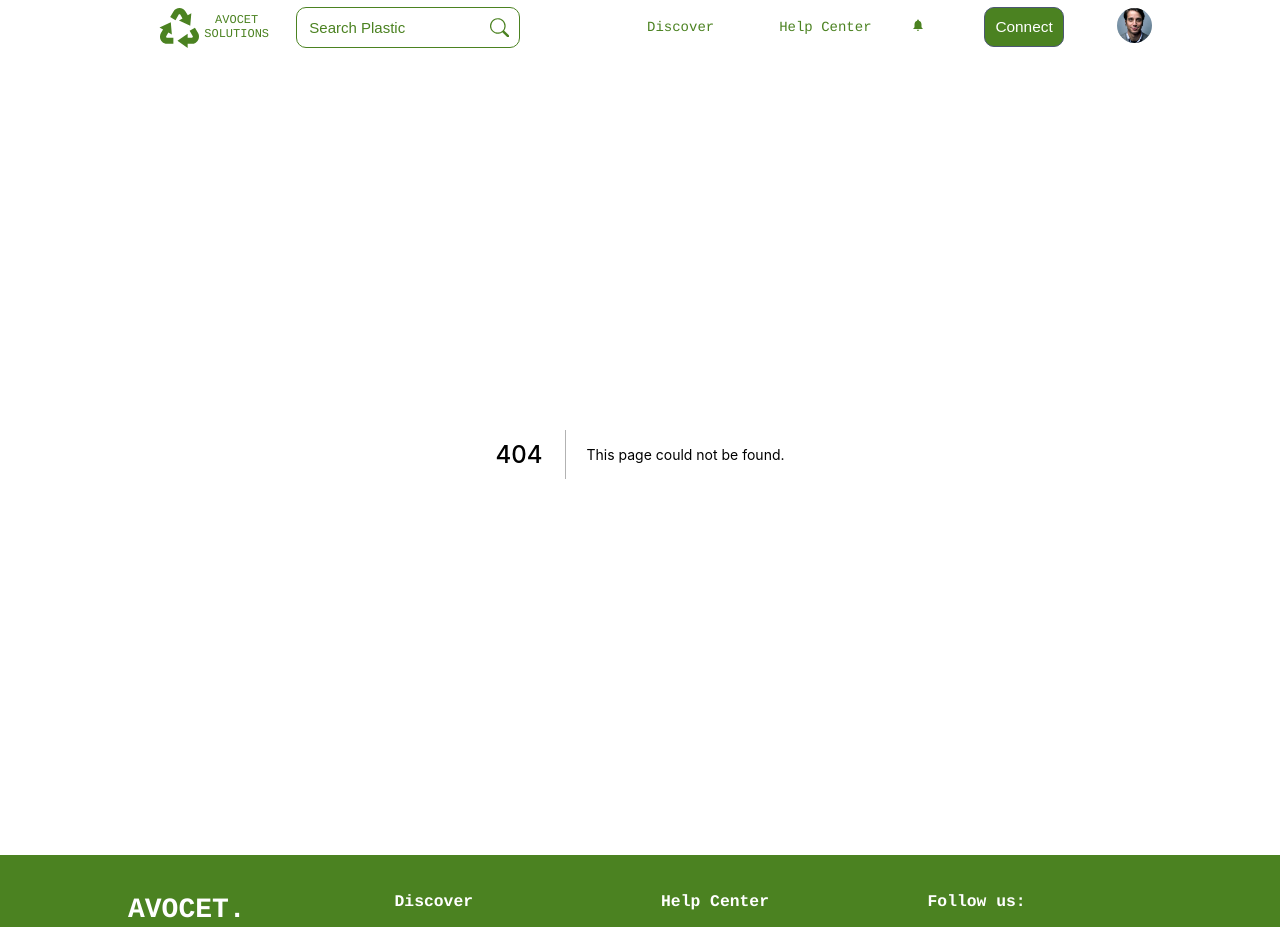
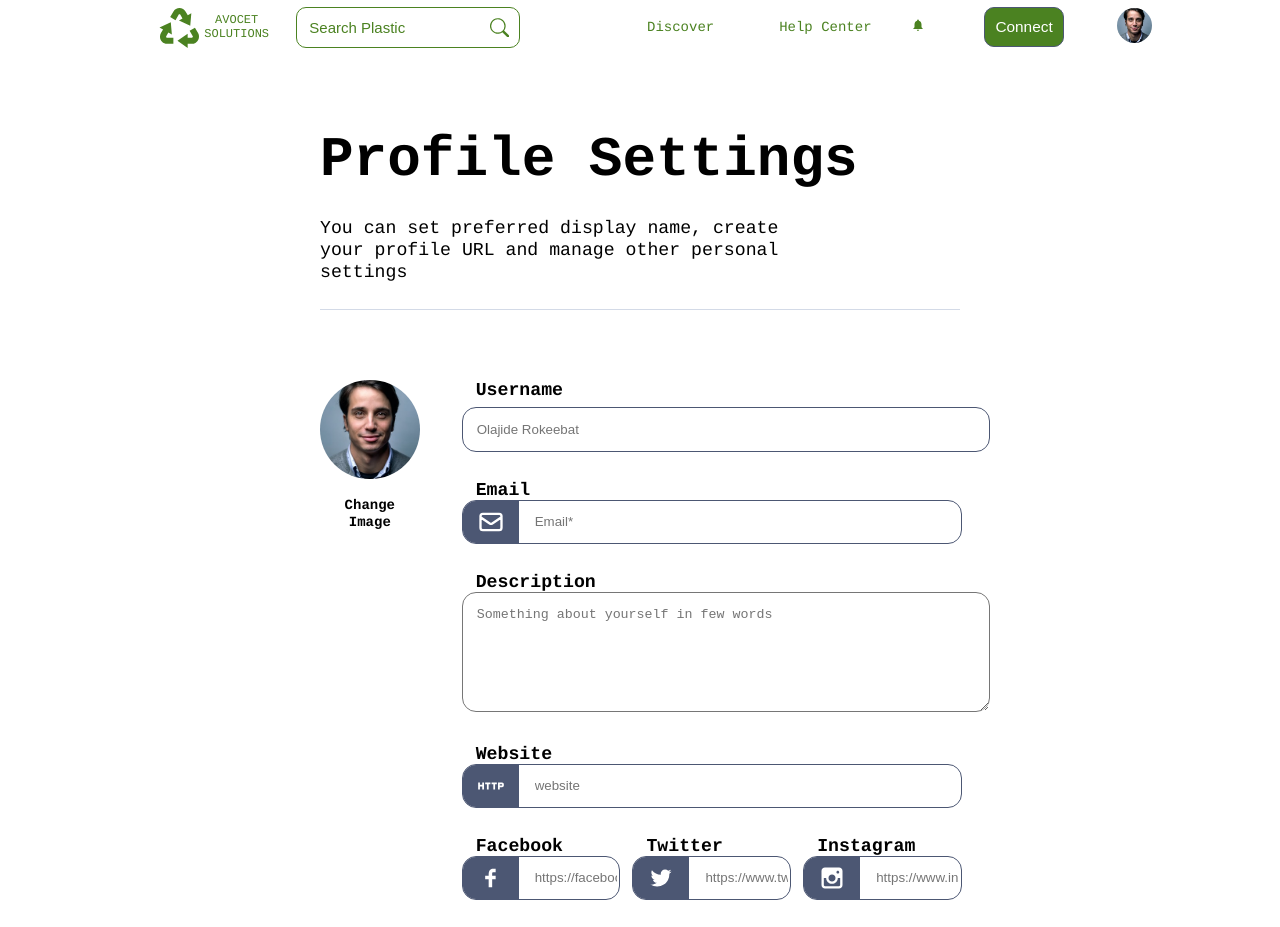
Before and after one commit to ameer017/avocet-frontend, a Next.js app: page /account in a window 1280 px wide. Before the commit this address had no page. Shown: the top 927 px of the page. Built offline with nearby package versions, Linux system fonts and the light colour scheme.

Commit message:
User Profile Settings

```diff
--- /dev/null
+++ b/AccountPage/Form/Form.jsx
@@ -0,0 +1,120 @@
+import React from "react";
+import { HiOutlineMail } from "react-icons/hi";
+import { MdOutlineHttp, MdOutlineContentCopy } from "react-icons/md";
+import {
+  TiSocialFacebook,
+  TiSocialTwitter,
+  TiSocialInstagram,
+} from "react-icons/ti";
+
+// INTERNAL IMPORTS
+import Style from "./Form.module.css";
+import { Button } from "../../components/componentIndex.js";
+import { ST } from "next/dist/shared/lib/utils";
+
+const Form = () => {
+  return (
+    <div className={Style.Form}>
+      <div className={Style.Form_box}>
+        <form>
+          <div className={Style.Form_box_input}>
+            <label htmlFor="name">Username</label>
+            <input
+              type="text"
+              placeholder="Olajide Rokeebat"
+              className={Style.Form_box_input_userName}
+            />
+          </div>
+
+          <div className={Style.Form_box_input}>
+            <label htmlFor="email">Email</label>
+            <div className={Style.Form_box_input_box}>
+              <div className={Style.Form_box_input_box_icon}>
+                <HiOutlineMail />
+              </div>
+              <input type="text" placeholder="Email*" />
+            </div>
+          </div>
+
+          <div className={Style.Form_box_input}>
+            <label htmlFor="description">Description</label>
+            <textarea
+              name=""
+              id=""
+              cols="30"
+              rows="6"
+              placeholder="Something about yourself in few words"
+            ></textarea>
+          </div>
+
+          <div className={Style.Form_box_input}>
+            <label htmlFor="website">Website</label>
+            <div className={Style.Form_box_input_box}>
+              <div className={Style.Form_box_input_box_icon}>
+                <MdOutlineHttp />
+              </div>
+              <input type="text" placeholder="website" />
+            </div>
+          </div>
+
+          <div className={Style.Form_box_input_social}>
+            <div className={Style.Form_box_input}>
+              <label htmlFor="Facebook">Facebook</label>
+              <div className={Style.Form_box_input_box}>
+                <div className={Style.Form_box_input_box_icon}>
+                  <TiSocialFacebook />
+                </div>
+                <input type="text" placeholder="https://facebook" />
+              </div>
+            </div>
+            <div className={Style.Form_box_input}>
+              <label htmlFor="Twitter">Twitter</label>
+              <div className={Style.Form_box_input_box}>
+                <div className={Style.Form_box_input_box_icon}>
+                  <TiSocialTwitter />
+                </div>
+                <input type="text" placeholder="https://www.twitter.com" />
+              </div>
+            </div>
+            <div className={Style.Form_box_input}>
+              <label htmlFor="Instagram">Instagram</label>
+              <div className={Style.Form_box_input_box}>
+                <div className={Style.Form_box_input_box_icon}>
+                  <TiSocialInstagram />
+                </div>
+                <input type="text" placeholder="https://www.instagram.com" />
+              </div>
+            </div>
+          </div>
+
+          <div className={Style.Form_box_input}>
+            <label htmlFor="wallet">Wallet Address</label>
+            <div className={Style.Form_box_input_box}>
+              <div className={Style.Form_box_input_box_icon}>
+                <MdOutlineHttp />
+              </div>
+              <input
+                type="text"
+                placeholder="0FJHFDD3898JHF89JNV89ERN4R8RE84UIREJDN8EUJDS8WIUSJK"
+              />
+              <div className={Style.Form_box_input_box_icon}>
+                <MdOutlineContentCopy />
+              </div>
+            </div>
+          </div>
+
+          <div className={Style.Form_box_btn}>
+            <Button
+              btnName="Upload Profile"
+              handleClick={() => {}}
+              className={Style.button}
+            />
+          </div>
+
+        </form>
+      </div>
+    </div>
+  );
+};
+
+export default Form;
--- /dev/null
+++ b/AccountPage/Form/Form.module.css
@@ -0,0 +1,106 @@
+.Form {
+    width: 100%;
+}
+
+.Form_box_input {
+    margin-top: 2rem;
+}
+
+.Form_box_input label {
+    display: block;
+    width: 100%;
+    margin-left: 1rem;
+    font-weight: 700;
+    font-size: 1.3rem;
+}
+
+.Form_box_input_userName {
+    width: 100%;
+    border: 1px solid var(--icons-color);
+    padding: 1rem;
+    background-color: transparent;
+    margin-top: .5rem;
+    outline: none;
+    border-radius: 1rem;
+    -webkit-border-radius: 1rem;
+    -moz-border-radius: 1rem;
+    -ms-border-radius: 1rem;
+    -o-border-radius: 1rem;
+}
+
+.Form_box_input::placeholder {
+    font-size: 1.2rem;
+    color: var(--icons-color);
+}
+
+.Form_box_input_box {
+    width: 100%;
+    border: 1px solid var(--icons-color);
+    align-items: center;
+    display: flex;
+    gap: 1rem;
+    overflow: hidden;
+    border-radius: 1rem;
+    -webkit-border-radius: 1rem;
+    -moz-border-radius: 1rem;
+    -ms-border-radius: 1rem;
+    -o-border-radius: 1rem;
+}
+
+.Form_box_input_box_icon {
+    font-size: 2rem;
+    background-color: var(--icons-color);
+    padding: .5rem 1rem;
+    color: var(--main-bg-color);
+    display: grid;
+    cursor: pointer;
+}
+
+.Form_box_input_box input {
+    width: 90%;
+    border: 0;
+    background-color: transparent;
+    outline: none;
+
+}
+
+.Form_box_input textarea {
+    width: 100%;
+    background-color: transparent;
+    outline: none;
+    padding: 1rem;
+    border-radius: 1rem;
+    -webkit-border-radius: 1rem;
+    -moz-border-radius: 1rem;
+    -ms-border-radius: 1rem;
+    -o-border-radius: 1rem;
+}
+
+.Form_box_input_social {
+    display: grid;
+    grid-template-columns: repeat(3, 1fr);
+    gap: 1rem;
+}
+
+.Form_box_btn {
+    margin: 4rem 0;
+}
+
+.button {
+    width: 100%;
+    display: flex;
+    justify-content: center;
+    font-size: 1.5rem;
+}
+
+@media screen and (max-width: 35em) {
+    .Form_box_input_social {
+        grid-template-columns: 1fr;
+    }
+}
+
+@media screen and (min-width: 425px) and (max-width: 768px) {
+    .Form_box_input_social {
+        grid-template-columns: 1fr 1fr;
+    }
+}
--- a/components/Navbar/Discover/Discover.jsx
+++ b/components/Navbar/Discover/Discover.jsx
@@ -9,39 +9,41 @@
   const discover = [
     {
       name: "Collection",
-      link: "collection"
+      link: "collection",
+    },
+    {
+      name: "Search",
+      link: "searchPage",
     },
     {
       name: "Author Profile",
-      link: "author"
+      link: "author",
     },
+
     {
       name: "Account Setting",
-      link: "account-setting"
+      link: "account",
     },
-    {
-      name: "Search",
-      link: "searchPage"
-    },
+
     {
       name: "Blog",
-      link: "blog"
+      link: "blog",
     },
     {
       name: "Seller's Page",
-      link: "seller" //This will be linked to FollowerTab
-    }
+      link: "seller", //This will be linked to FollowerTab
+    },
   ];
 
   return (
     <div>
       {discover.map((el, i) => (
         <div key={i + 1} className={Style.discover}>
-          <Link href={{pathname: `${el.link}`}}>{el.name}</Link>
+          <Link href={{ pathname: `${el.link}` }}>{el.name}</Link>
         </div>
       ))}
     </div>
-  )
+  );
 };
 
 export default Discover;
--- a/package.json
+++ b/package.json
@@ -12,6 +12,7 @@
     "next": "^12.2.5",
     "react": "18.2.0",
     "react-dom": "18.2.0",
+    "react-dropzone": "^14.2.3",
     "react-icons": "^4.4.0"
   }
 }
--- /dev/null
+++ b/pages/account.js
@@ -0,0 +1,54 @@
+import React, { useCallback, useContext, useState, useMemo } from "react";
+import Image from "next/image";
+import { useDropzone } from "react-dropzone";
+
+// INTERNAL IMPORTS
+import Style from "../styles/account.module.css";
+import images from "../img";
+import Form from "../AccountPage/Form/Form";
+
+const account = () => {
+  const [fileUrl, setFileUrl] = useState(null);
+
+  const onDrop = useCallback(async (acceptedFile) => {
+    setFileUrl(acceptedFile[0]);
+  }, [])
+
+  const {getRootProps, getInputProps} = useDropzone({
+    onDrop,
+    accept: "image/*",
+    maxSize: 5000000,
+  })
+
+  return (
+    <div className={Style.account}>
+      <div className={Style.account_info}>
+        <h1>Profile Settings</h1>
+        <p>
+          You can set preferred display name, create your profile URL and manage other
+          personal settings
+        </p>
+      </div>
+
+      <div className={Style.account_box}>
+        <div className={Style.account_box_img} {...getRootProps()}>
+          <input {...getInputProps()}/>
+          <Image
+            src={images.user1}
+            alt="account upload"
+            width={150}
+            height={150}
+            className={Style.account_box_img_img}
+          />
+          <p className={Style.account_box_img_para}>Change Image</p>
+        </div>
+
+        <div className={Style.account_box_form}>
+          <Form />
+        </div>
+      </div>
+    </div>
+  );
+};
+
+export default account;
--- /dev/null
+++ b/styles/account.module.css
@@ -0,0 +1,99 @@
+.account {
+    width: 100%;
+    margin-block: 6rem;
+}
+
+.account_info {
+    width: 50%;
+    margin: 0 auto;
+    border-bottom: 1px solid var(--shadow-dark-color);
+}
+
+.account_info h1 {
+    font-size: 4rem;
+    line-height: 3rem;
+
+}
+
+.account_info p {
+    font-size: 1.3rem;
+    width: 80%;
+    line-height: 1.2;
+    padding-bottom: .5rem;
+}
+
+.account_box {
+    width: 50%;
+    margin: 0 auto;
+    display: grid;
+    grid-template-columns: 1fr 5fr;
+    margin-top: 3rem;
+    gap: 3rem;
+    align-items: flex-start;
+
+}
+
+.account_box_img {
+    margin-top: 2rem;
+    cursor: pointer;
+    position: relative;
+    text-align: center;
+}
+
+.account_box_img_img {
+    border-radius: 50%;
+    -webkit-border-radius: 50%;
+    -moz-border-radius: 50%;
+    -ms-border-radius: 50%;
+    -o-border-radius: 50%;
+}
+
+.account_box_img_para {
+    font-weight: 700;
+    font-size: 1rem;
+    line-height: 1.2;
+
+}
+
+@media screen and (max-width: 35em) {
+    .account_info {
+        width: 90%;
+    }
+
+    .account_info h1 {
+        font-size: 2rem;
+    }
+
+    .account_info p {
+        font-size: 1rem;
+        width: 100%;
+    }
+
+    .account_box {
+        width: 90%;
+        grid-template-columns: 1fr;
+
+    }
+}
+
+
+@media screen and (min-width: 425px) and (max-width: 768px) {
+    .account_info {
+        width: 90%;
+    }
+
+    .account_info h1 {
+        font-size: 2rem;
+    }
+
+    .account_info p {
+        font-size: 1rem;
+        width: 100%;
+    }
+
+    .account_box {
+        width: 90%;
+        grid-template-columns: 1fr;
+
+    }
+}
--- a/styles/globals.css
+++ b/styles/globals.css
@@ -51,7 +51,7 @@
 
 @media (prefers-color-scheme: dark) {
   html {
-    color-scheme: dark;
+    /* color-scheme: dark; */
   }
 }
 
```
Also changed, not shown: 1 other file (tests, documents, lock files or other folders).
